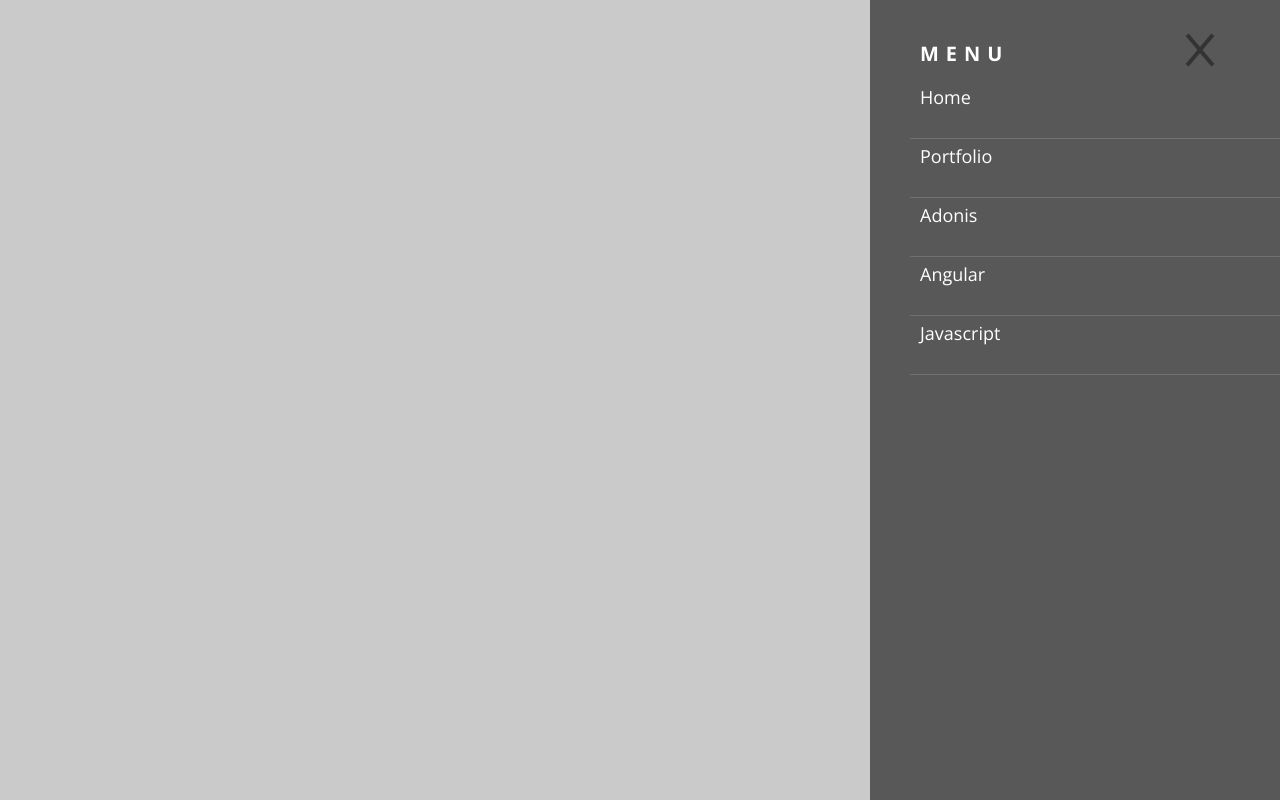
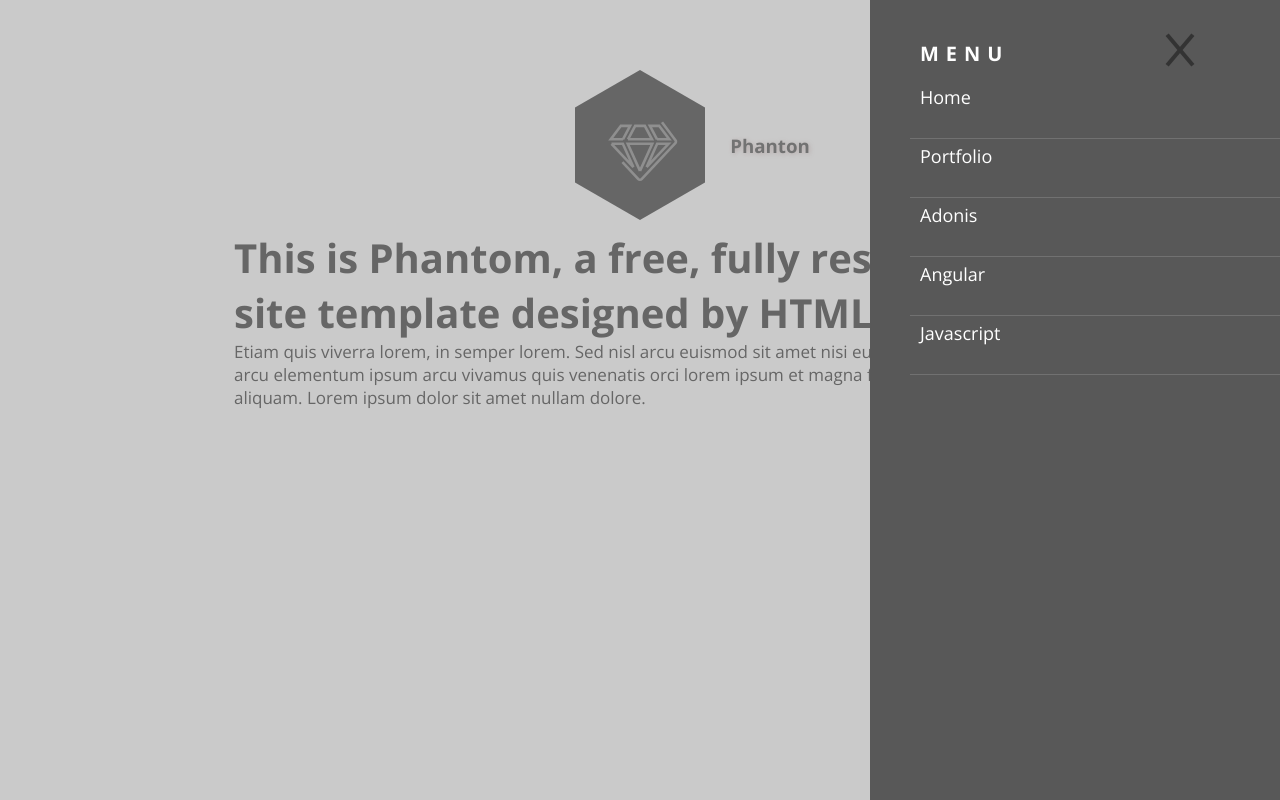
Before and after one commit to BrunoCasotto/ThirdPage, a website: page index.html in a window 1280 px wide. Both pictures are taken after a click on the label 1200 px from the left and 50 px from the top of the page. Drawn offline with nearby package versions, Linux system fonts and the light colour scheme; files that its build step writes are made by us from their sources.

Commit message:
header done

```diff
--- a/assets/sass/styles/components/menu.scss
+++ b/assets/sass/styles/components/menu.scss
@@ -31,15 +31,12 @@
       }
 
       &__list {
-        // transition:width 1s;
         width: 100%;
 
         &__item {
             transform: translateX(0%);
         }
       }
-
-
     }
   }
 
@@ -57,7 +54,6 @@
     transform: translateX(100%);
     width: 410px;
 
-
     @include media-query(sm,max) {
       transition-timing-function: cubic-bezier(0, -0.4, 0.91, 0.98);
       transition:transform .5s;
@@ -72,7 +68,6 @@
         font-size: 20px;
         letter-spacing: 7px;
       }
-
     }
 
     &__list {
@@ -90,11 +85,9 @@
         box-shadow: inset 0px -0.5px 0px 0px rgba(255, 255, 255, 0.30);
         cursor: pointer;
         transform: translateX(100%);
-
-          @for $i from 1 through 5 {
-            &:nth-child(#{$i}) {
-              transition: transform .2s cubic-bezier(0, 0.41, 0.5, 0.73) #{0.2*$i}s;
-            }
+        @for $i from 1 through 5 {
+          &:nth-child(#{$i}) {
+            transition: transform .2s cubic-bezier(0, 0.41, 0.5, 0.73) #{0.2*$i}s;
           }
         }
 
@@ -113,7 +106,7 @@
             color: #f2849e;
           }
         }
-
       }
     }
   }
+}
--- a/assets/sass/styles/modules/content.scss
+++ b/assets/sass/styles/modules/content.scss
@@ -1,21 +1,100 @@
 .main {
   width: 100vw;
   height: 100vh;
-  padding: 40px;
+  padding: 60px;
   position: relative;
 
   &__header {
     display: flex;
+    flex-direction: column;
     position: relative;
     width: 100%;
+    color:#585858;
+
+    &__logo{
+      display: flex;
+      flex:1;
+      flex-direction: row;
+      align-items: center;
+
+      &__icon {
+        position:relative;
+        left:0;
+        display: flex;
+        width: 20px;
+        height: 170px;
+        animation: icon-animate 5s ease-in forwards;
+
+         @keyframes icon-animate {
+             100%{left: 50%;transform: translateX(-50%) rotate(720deg);
+               width: 130px;
+             }
+         }
+
+        polygon {
+         fill:#585858;
+        }
+
+        .line {
+          fill: none;
+          stroke: #585858;
+          stroke-width: 3px;
+          stroke-dasharray: 800;
+          stroke-dashoffset:790;
+          animation: offset 5s 5s ease-in  forwards;
+        }
+
+        @keyframes offset {
+          100% {
+            stroke: white;
+            stroke-dasharray: 1060;
+          }
+        }
+      }
+
+      &__text {
+        position: relative;
+        left: 50%;
+        transform: translateX(-50%);
+        opacity: 0;
+        animation: icon-text 5s 5s ease  forwards;
+        text-shadow: 1px 1px 5px rgba(205, 179, 179, 0.87);
+       }
+
+      @keyframes icon-text {
+        100%{ opacity: 1;}
+      }
+    }
+
+    &__title {
+      display: flex;
+      position:relative;
+      left:50%;
+      transform: translateX(-50%);
+      flex:1;
+      max-width: 70%;
+      font-size: 40px;
+    }
+
+    &__sub-title {
+      display: flex;
+      position:relative;
+      left:50%;
+      transform: translateX(-50%);
+      flex:1;
+      max-width: 70%;
+      font-weight: 200;
+      font-size:17px;
+    }
 
     &__button-menu {
       position: absolute;
       cursor: pointer;
       width: 40px;
-      height: 20px;
+      height: 40px;
       z-index: 100;
       right: 20px;
+      top: -30px;
 
       .close {
         position: fixed;
--- a/index.html
+++ b/index.html
@@ -10,7 +10,7 @@
     <script src="https://ajax.googleapis.com/ajax/libs/jquery/1.12.4/jquery.min.js"></script>
     <body>
       <script type="text/javascript">
-        function show() {
+        function show(event) {
           if(!$('.menu').hasClass('menu--active')){
             $('.menu').addClass('menu--active');
             $('.close').addClass('close--active');
@@ -46,7 +46,30 @@
             </ul>
           </div>
         </div>
+
         <div class="main__header">
+          <div class="main__header__logo">
+            <svg version="1.1" class="main__header__logo__icon" id="Layer_1" xmlns="http://www.w3.org/2000/svg" xmlns:xlink="http://www.w3.org/1999/xlink" x="0px" y="0px"
+               viewBox="0 0 149.167 172.243" enable-background="new 0 0 149.167 172.243"
+               xml:space="preserve">
+            <polygon class="polygon" points="149.167,129.183 74.583,172.243 0,129.183 0,43.061 74.583,0 149.167,43.061 "/>
+            <path  class="line" d="M41.88,84.75l25.09,26.783L54.889,84.75H41.88z M74.583,115.841L88.64,84.75H60.527L74.583,115.841z
+               M55.009,79.594l8.217-15.466H52.673l-11.6,15.466H55.009z M82.196,111.533l25.091-26.783h-13.01L82.196,111.533z M60.849,79.594
+              h27.469l-8.217-15.466H69.065L60.849,79.594z M94.157,79.594h13.936L96.494,64.128H85.942L94.157,79.594z M99.835,60.02
+              l15.467,20.621c0.376,0.483,0.55,1.04,0.523,1.671c-0.027,0.632-0.257,1.174-0.686,1.632l-38.664,41.243
+              c-0.483,0.536-1.113,0.804-1.893,0.804c-0.778,0-1.408-0.268-1.892-0.804L34.026,83.944c-0.429-0.457-0.658-1-0.685-1.632
+              c-0.027-0.631,0.147-1.188,0.523-1.671L49.331,60.02c0.484-0.699,1.168-1.047,2.054-1.047h46.398
+              C98.667,58.973,99.353,59.322,99.835,60.02z"/>
+            </svg>
+            <div class="main__header__logo__text">
+              <h3>Phanton</h3>
+            </div>
+          </div>
+          <h1 class="main__header__title">This is Phantom, a free, fully responsive site
+            template designed by HTML5 UP.</h1>
+            <p class="main__header__sub-title">
+              Etiam quis viverra lorem, in semper lorem. Sed nisl arcu euismod sit amet nisi euismod sed cursus arcu elementum ipsum arcu vivamus quis venenatis orci lorem ipsum et magna feugiat veroeros aliquam. Lorem ipsum dolor sit amet nullam dolore.
+            </p>
           <div class="main__header__button-menu">
             <label onclick="show()" class="close"></label>
           </div>
@@ -54,18 +77,13 @@
         <div class="main__content">
           <div class="main__content__container">
             <div class="main__content__container__row">
-
             </div>
           </div>
-
           <div class="main__content__container contact">
             <div class="main__content__container__row">
-
             </div>
           </div>
-
           <div class="main__content__footer">
-
           </div>
         </div>
       </div>
```
